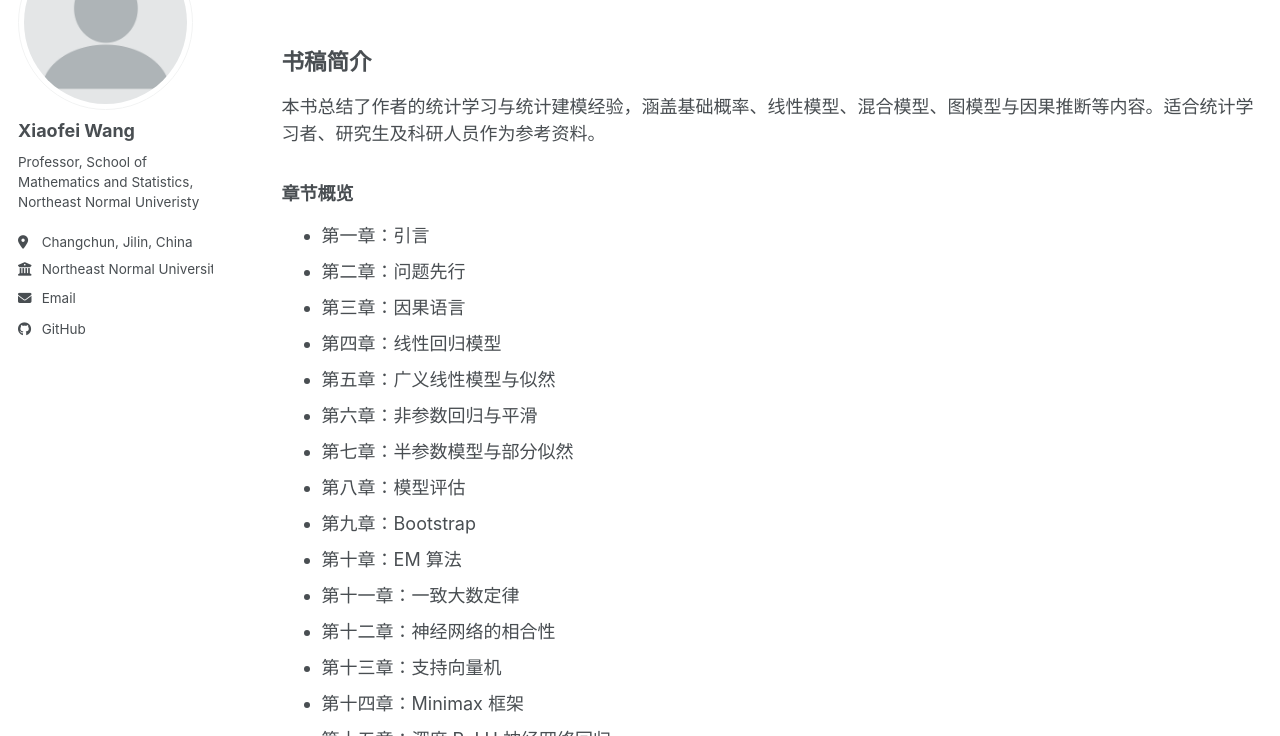
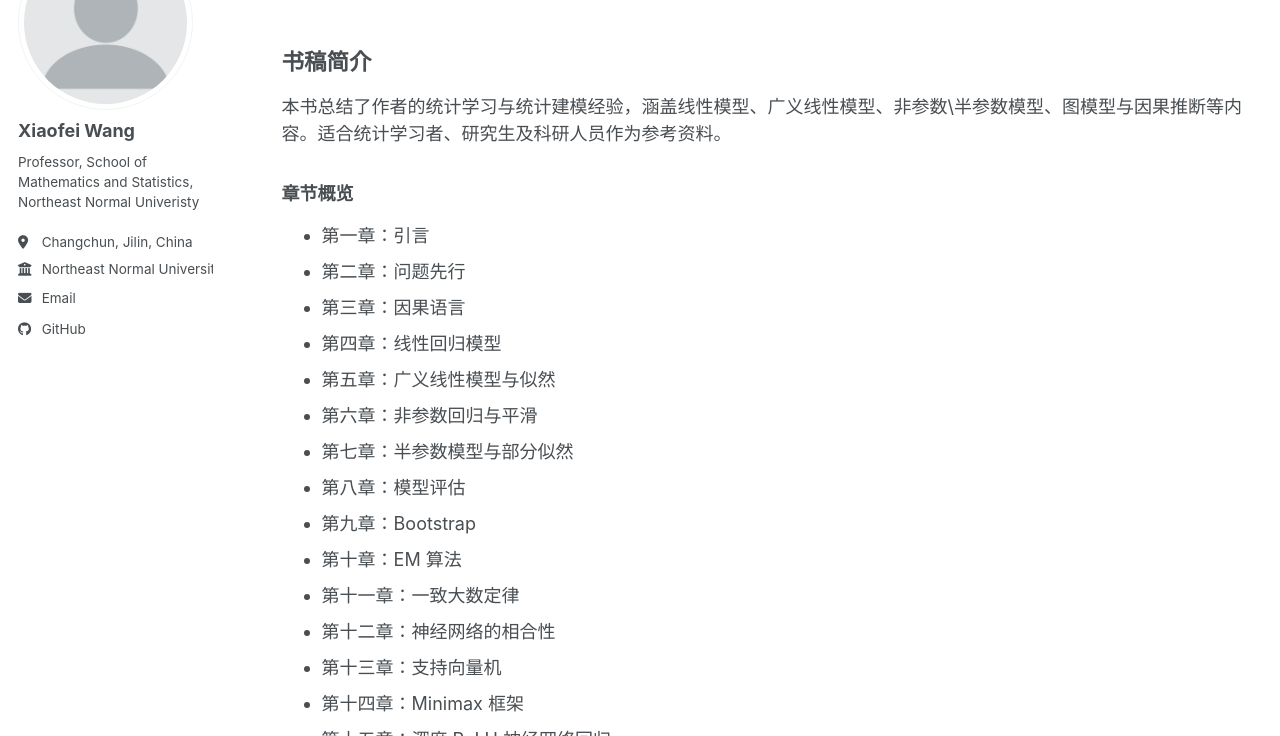
Before and after one commit to mathswang/mathswang.github.io, a Jekyll site: the page built from _pages/teaching.html, in a window 1280 px wide and 900 px high, scrolled down 920 px, cut to the strip 164-900 px from the top of the window. Built offline with Jekyll 4.4.1, drawn with Linux system fonts in a browser that asks for light colours; a script bundle is joined from its source files by our own code; library files that are not in the unit come from our copies.

Commit message:
Update teaching.html

```diff
--- a/_pages/teaching.html
+++ b/_pages/teaching.html
@@ -23,7 +23,7 @@ author_profile: true
 
 <!-- 书稿简介/章节概览 -->
 <h2>书稿简介</h2>
-<p>本书总结了作者的统计学习与统计建模经验，涵盖基础概率、线性模型、混合模型、图模型与因果推断等内容。适合统计学习者、研究生及科研人员作为参考资料。</p>
+<p>本书总结了作者的统计学习与统计建模经验，涵盖线性模型、广义线性模型、非参数\半参数模型、图模型与因果推断等内容。适合统计学习者、研究生及科研人员作为参考资料。</p>
 
 <h3>章节概览</h3>
 <ul>
```
